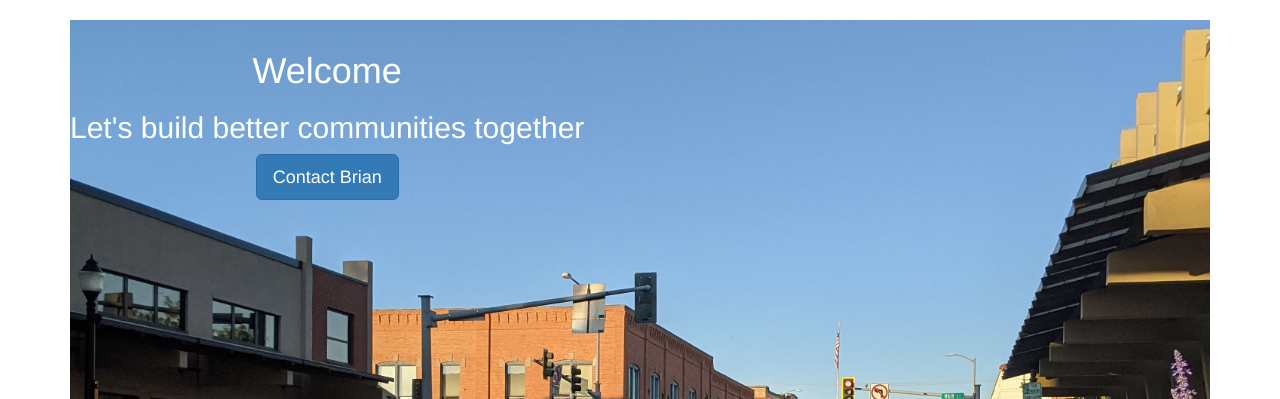
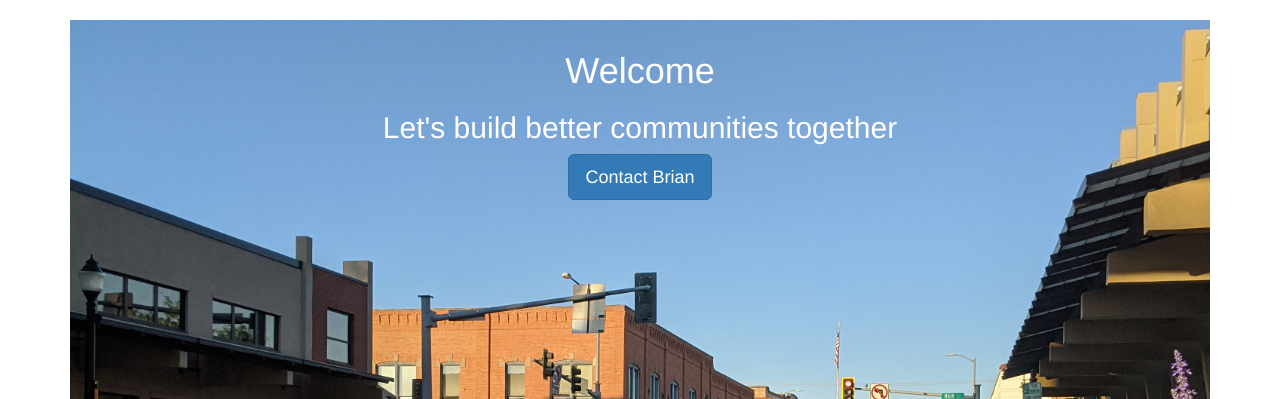
Before and after one commit to bcparker21/resume, a Flask app: page / in a window 1280 px wide. Shown: the part 52-451 px from the top of the page. Run offline with Flask 2, Linux system fonts and the light colour scheme; some libraries are stand-ins or nearby versions.

Commit message:
refix laptop issues

```diff
--- a/app/static/mystyle.css
+++ b/app/static/mystyle.css
@@ -1,5 +1,8 @@
 .image-container {
 	position: relative;
+	display: flex;
+	align-items: center;
+	justify-content: center
 }
 .image-text{
 	position: absolute;
```
